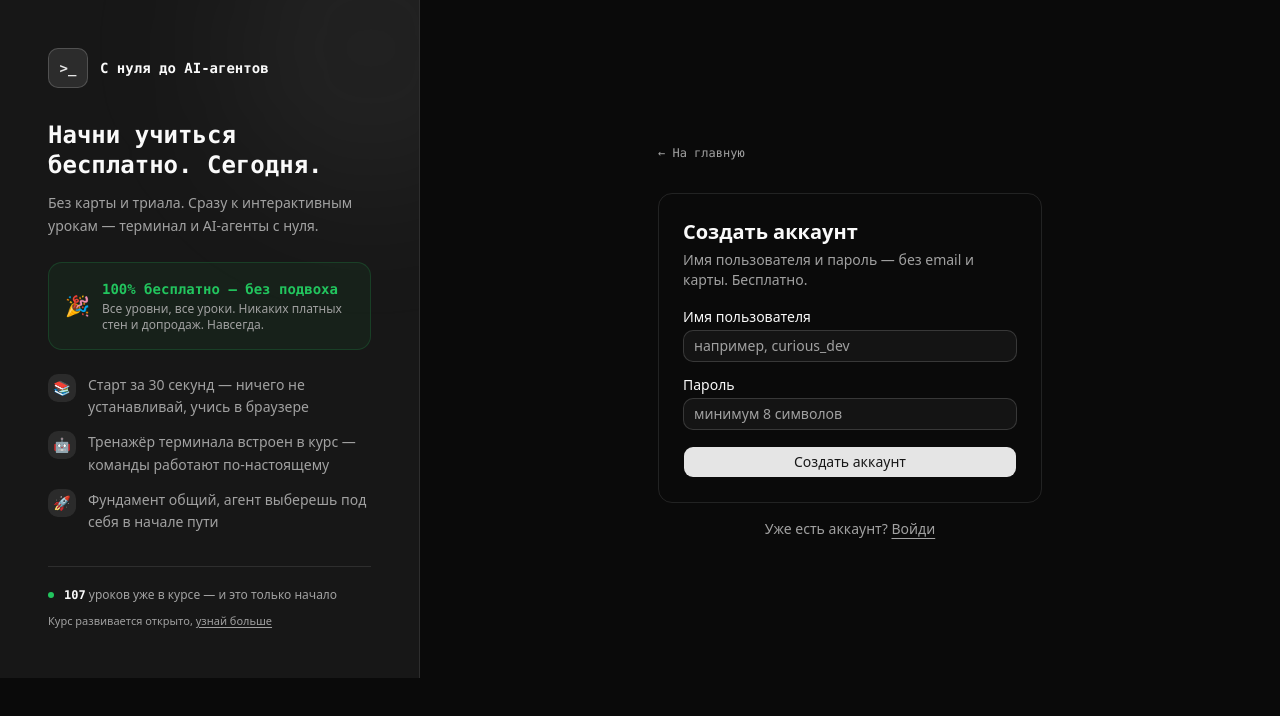
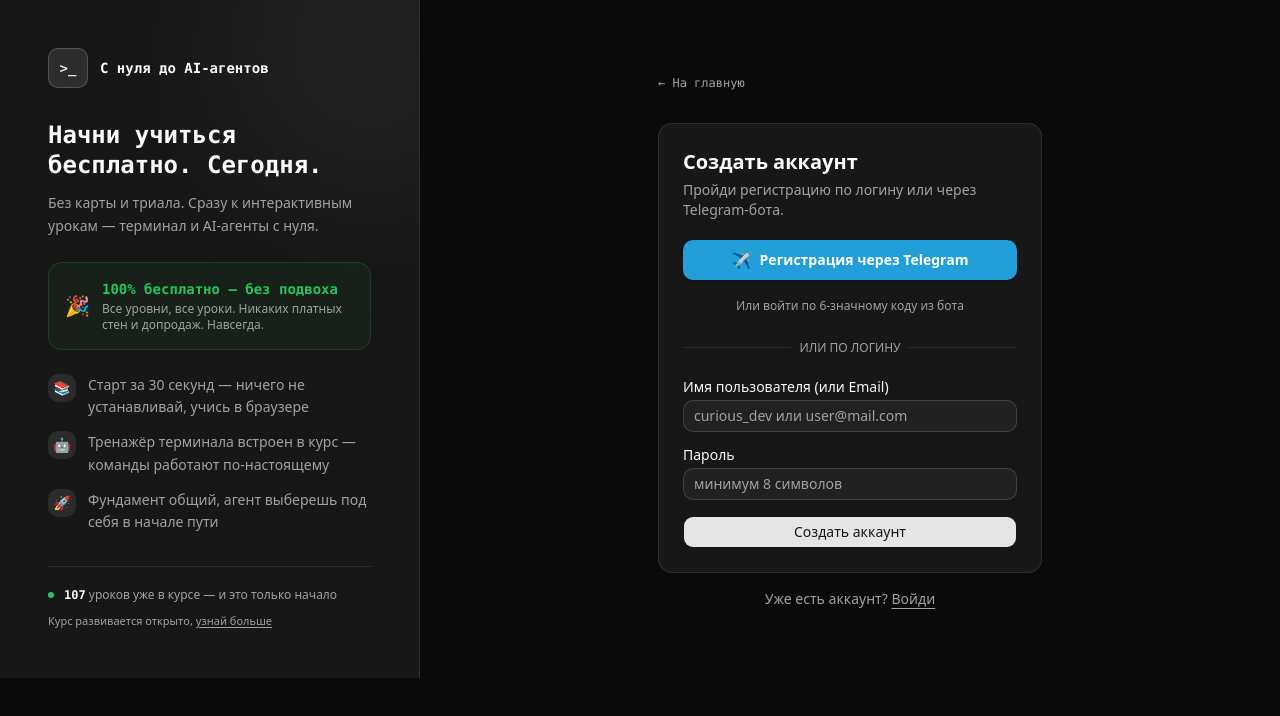
Before and after one commit to gptpotsha/zero2agents, a Next.js app: page /register in a window 1280 px wide. Shown: the top 716 px of the page. Built offline with nearby package versions, Linux system fonts and the light colour scheme.

Commit message:
feat: Add Telegram Bot login & magic code auth in web forms

```diff
--- a/app/actions/auth.ts
+++ b/app/actions/auth.ts
@@ -2,12 +2,13 @@
 
 import { randomUUID } from "node:crypto";
 import { redirect } from "next/navigation";
-import { eq } from "drizzle-orm";
+import { eq, or } from "drizzle-orm";
 import { z } from "zod";
 import { getDb, schema } from "@/lib/db";
 import { hashPassword, verifyPassword } from "@/lib/auth/password";
 import { checkRateLimit } from "@/lib/auth/ratelimit";
 import { createSession, destroySession, setSessionCookie } from "@/lib/auth/session";
+import { consumeLinkToken } from "@/lib/auth/account-link";
 
 export type AuthState = { error?: string };
 
@@ -16,8 +17,8 @@ const usernameSchema = z
   .trim()
   .toLowerCase()
   .min(3, "Имя должно быть не короче 3 символов")
-  .max(20, "Имя должно быть не длиннее 20 символов")
-  .regex(/^[a-z0-9_]+$/, "Только латинские буквы, цифры и подчёркивание");
+  .max(50, "Имя должно быть не длиннее 50 символов");
+
 const passwordSchema = z.string().min(8, "Пароль должен быть не короче 8 символов").max(128);
 
 function formValue(formData: FormData, key: string): string {
@@ -36,14 +37,21 @@ export async function registerAction(_prev: AuthState, formData: FormData): Prom
   if (!password.success) return { error: password.error.issues[0].message };
 
   const db = getDb();
-  const existing = db.select({ id: schema.users.id }).from(schema.users).where(eq(schema.users.username, username.data)).get();
-  if (existing) return { error: "Это имя уже занято. Придумай другое." };
+  const existing = db
+    .select({ id: schema.users.id })
+    .from(schema.users)
+    .where(or(eq(schema.users.username, username.data), eq(schema.users.email, username.data)))
+    .get();
+  if (existing) return { error: "Это имя или email уже занято. Придумай другое." };
 
   const userId = randomUUID();
+  const isEmail = username.data.includes("@");
+
   db.insert(schema.users)
     .values({
       id: userId,
       username: username.data,
+      email: isEmail ? username.data : null,
       pass_hash: hashPassword(password.data),
       created_at: Date.now(),
     })
@@ -60,12 +68,18 @@ export async function loginAction(_prev: AuthState, formData: FormData): Promise
   } catch (e) {
     return { error: (e as Error).message };
   }
-  const username = usernameSchema.safeParse(formValue(formData, "username"));
+  const loginInput = usernameSchema.safeParse(formValue(formData, "username"));
   const password = passwordSchema.safeParse(formValue(formData, "password"));
-  if (!username.success || !password.success) return { error: "Неверное имя или пароль" };
+  if (!loginInput.success || !password.success) return { error: "Неверное имя или пароль" };
 
   const db = getDb();
-  const user = db.select().from(schema.users).where(eq(schema.users.username, username.data)).get();
+  // Разрешаем вход как по username, так и по email
+  const user = db
+    .select()
+    .from(schema.users)
+    .where(or(eq(schema.users.username, loginInput.data), eq(schema.users.email, loginInput.data)))
+    .get();
+
   if (!user || !user.pass_hash || !verifyPassword(password.data, user.pass_hash)) {
     return { error: "Неверное имя или пароль" };
   }
@@ -75,6 +89,23 @@ export async function loginAction(_prev: AuthState, formData: FormData): Promise
   redirect("/dashboard");
 }
 
+/** Вход по 6-значному коду из бота (/web) */
+export async function loginWithMagicCodeAction(_prev: AuthState, formData: FormData): Promise<AuthState> {
+  const code = formValue(formData, "code").trim();
+  if (!code || code.length < 5) {
+    return { error: "Введи корректный 6-значный код из Telegram-бота." };
+  }
+
+  const userId = await consumeLinkToken({ code, purpose: "web_magic_login" });
+  if (!userId) {
+    return { error: "Код неверен или срок его действия (10 мин) истёк." };
+  }
+
+  const token = await createSession(userId);
+  await setSessionCookie(token);
+  redirect("/dashboard");
+}
+
 export async function logoutAction(): Promise<void> {
   await destroySession();
   redirect("/");
--- a/components/auth/auth-form.tsx
+++ b/components/auth/auth-form.tsx
@@ -1,15 +1,18 @@
 "use client";
 
-import { useActionState } from "react";
+import { useActionState, useState } from "react";
 import Link from "next/link";
 import { Button } from "@/components/ui/button";
 import { Input } from "@/components/ui/input";
 import { Label } from "@/components/ui/label";
-import { loginAction, registerAction, type AuthState } from "@/app/actions/auth";
+import { loginAction, registerAction, loginWithMagicCodeAction, type AuthState } from "@/app/actions/auth";
 
 export function AuthForm({ mode }: { mode: "login" | "register" }) {
   const action = mode === "login" ? loginAction : registerAction;
   const [state, formAction, pending] = useActionState<AuthState, FormData>(action, {});
+  const [codeState, codeFormAction, codePending] = useActionState<AuthState, FormData>(loginWithMagicCodeAction, {});
+  const [showCodeInput, setShowCodeInput] = useState(false);
+
   const isLogin = mode === "login";
 
   return (
@@ -20,6 +23,7 @@ export function AuthForm({ mode }: { mode: "login" | "register" }) {
       >
         ← На главную
       </Link>
+
       {/* Мобильная бренд-заглушка вместо левой панели */}
       <div className="mb-7 text-center lg:hidden">
         <div className="mx-auto mb-4 flex h-12 w-12 items-center justify-center rounded-lg border border-primary/20 bg-primary/10 font-mono text-lg font-bold text-primary">
@@ -31,30 +35,81 @@ export function AuthForm({ mode }: { mode: "login" | "register" }) {
         <p className="mt-1 text-sm text-muted-foreground">
           {isLogin
             ? "Войди, чтобы продолжить с того же шага"
-            : "Имя пользователя и пароль — без email и карты. Бесплатно."}
+            : "Создай аккаунт или начни через Telegram-бота"}
         </p>
       </div>
-      <div className="rounded-xl border p-6">
+
+      <div className="rounded-xl border p-6 bg-card text-card-foreground shadow-sm">
         <h2 className="hidden text-xl font-bold lg:block">
           {isLogin ? "Вход" : "Создать аккаунт"}
         </h2>
         <p className="mt-1 hidden text-sm text-muted-foreground lg:block">
           {isLogin
             ? "С возвращением! Продолжим с того места, где остановился."
-            : "Имя пользователя и пароль — без email и карты. Бесплатно."}
+            : "Пройди регистрацию по логину или через Telegram-бота."}
         </p>
-        <form action={formAction} className="mt-5 space-y-4">
+
+        {/* Быстрый вход / регистрация через Telegram */}
+        <div className="mt-5 space-y-3">
+          <a
+            href="https://t.me/ZeroToAgent_bot"
+            target="_blank"
+            rel="noreferrer"
+            className="flex h-10 w-full items-center justify-center gap-2 rounded-lg bg-[#229ED9] px-4 text-sm font-semibold text-white shadow transition-all hover:bg-[#1E88E5]"
+          >
+            <span className="text-base">✈️</span>
+            {isLogin ? "Войти через Telegram-бота" : "Регистрация через Telegram"}
+          </a>
+
+          {!showCodeInput ? (
+            <button
+              type="button"
+              onClick={() => setShowCodeInput(true)}
+              className="w-full text-center text-xs text-muted-foreground hover:text-foreground transition-colors"
+            >
+              Или войти по 6-значному коду из бота
+            </button>
+          ) : (
+            <form action={codeFormAction} className="rounded-lg border p-3 bg-muted/30 space-y-2 mt-2">
+              <Label htmlFor="code" className="text-xs font-semibold">6-значный код из бота (/web):</Label>
+              <div className="flex gap-2">
+                <Input
+                  id="code"
+                  name="code"
+                  placeholder="например, 123456"
+                  required
+                  maxLength={10}
+                  className="h-9 text-sm font-mono tracking-widest text-center"
+                />
+                <Button type="submit" size="sm" disabled={codePending} className="h-9">
+                  {codePending ? "..." : "Войти"}
+                </Button>
+              </div>
+              {codeState.error && <p className="text-xs text-destructive">{codeState.error}</p>}
+            </form>
+          )}
+        </div>
+
+        <div className="relative my-6">
+          <div className="absolute inset-0 flex items-center">
+            <span className="w-full border-t" />
+          </div>
+          <div className="relative flex justify-center text-xs uppercase">
+            <span className="bg-card px-2 text-muted-foreground">или по логину</span>
+          </div>
+        </div>
+
+        <form action={formAction} className="space-y-4">
           <div className="space-y-1.5">
-            <Label htmlFor="username">Имя пользователя</Label>
+            <Label htmlFor="username">Имя пользователя (или Email)</Label>
             <Input
               id="username"
               name="username"
               autoComplete="username"
               required
               minLength={3}
-              maxLength={20}
-              pattern="[a-z0-9_]+"
-              placeholder="например, curious_dev"
+              maxLength={50}
+              placeholder="curious_dev или user@mail.com"
             />
           </div>
           <div className="space-y-1.5">
@@ -71,10 +126,11 @@ export function AuthForm({ mode }: { mode: "login" | "register" }) {
           </div>
           {state.error && <p className="text-sm text-destructive">{state.error}</p>}
           <Button type="submit" className="w-full" disabled={pending}>
-            {pending ? "Подожди…" : isLogin ? "Войти" : "Создать аккаунт"}
+            {pending ? "Подожди…" : isLogin ? "Войти с паролем" : "Создать аккаунт"}
           </Button>
         </form>
       </div>
+
       <p className="mt-4 text-center text-sm text-muted-foreground">
         {isLogin ? (
           <>
```
